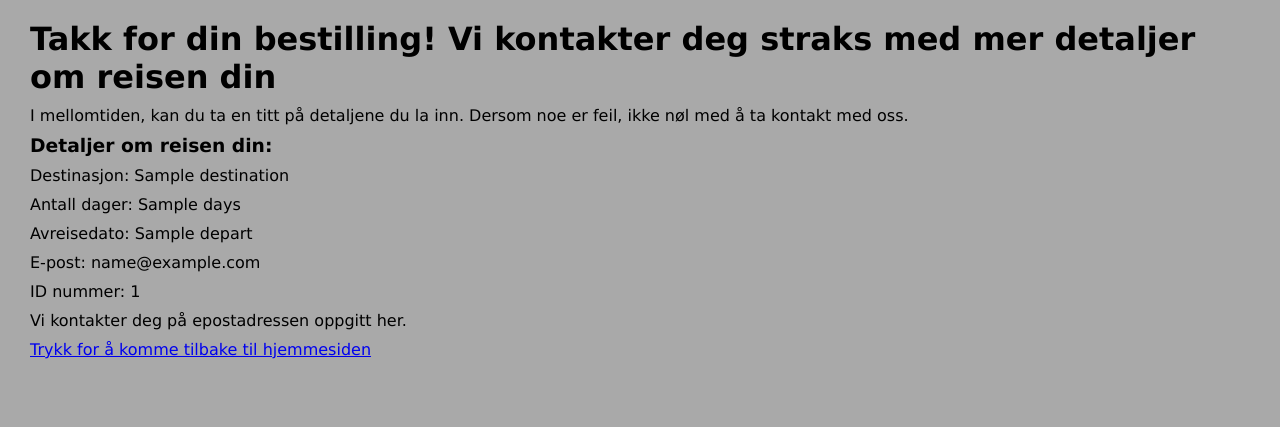
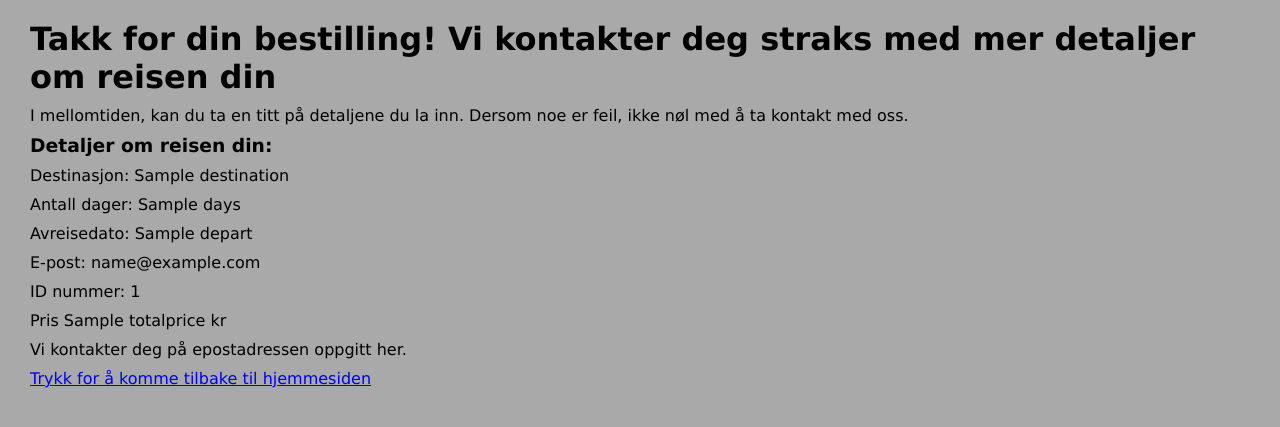
Before and after one commit to kaloa017/flask-applikasjon, a Flask app: template templates/sendt.html in a window 1280 px wide. Shown: the top 427 px of the page. Run offline with Flask 3, Linux system fonts and the light colour scheme; the template is opened without the code that fills it: most values are stand-ins (such as "Sample title", 1, 10 or a date in 2020).

Commit message:
la til pris, 500kr for en dag

```diff
--- a/app.py
+++ b/app.py
@@ -1,5 +1,7 @@
 from flask import Flask, render_template, request
 import random
+
+price = 500
 
 app = Flask(__name__)
 
@@ -25,17 +27,21 @@ def valg():
     destination = request.args.get("destination")
     return render_template("valg.html", destination=destination, countries=countries)
 
+
 @app.route("/sendt", methods=["POST", "GET"])
 def sendt():
     destination = request.form.get("destination")
-    days = request.form.get("days")
+    days = int(request.form.get("days"))
     depart = request.form.get("depart")
     email = request.form.get("email")
     insurance = request.form.get("insurance")
     idNum = random.randint(1, 999)
 
+    totalprice = price * days
 
-    return render_template("sendt.html", destination=destination, days=days, email=email, insurance=insurance, depart=depart, idNum=idNum)
+    return render_template("sendt.html", destination=destination, days=days, email=email, insurance=insurance, depart=depart, idNum=idNum, totalprice=totalprice)
+
+
 
 if __name__ == "__main__":
     app.run(debug=True)
--- a/templates/om_oss.html
+++ b/templates/om_oss.html
@@ -97,7 +97,7 @@
         </p>
     </content>
 
-        <a href="/templates/index.html">Trykk for å komme tilbake til hjemmesiden</a>
+        <a href="/">Trykk for å komme tilbake til hjemmesiden</a>
 
     <footer>
         <a href="tel:+4765778987">Telefon: +4765778987</a>
--- a/templates/sendt.html
+++ b/templates/sendt.html
@@ -16,6 +16,7 @@
     <p>Avreisedato: {{ depart }}</p>
     <p>E-post: {{ email }}</p>
     <p>ID nummer: {{ idNum }}</p>
+    <p>Pris {{ totalprice }} kr</p>
 
     <p>Vi kontakter deg på epostadressen oppgitt her.</p>
 
```
